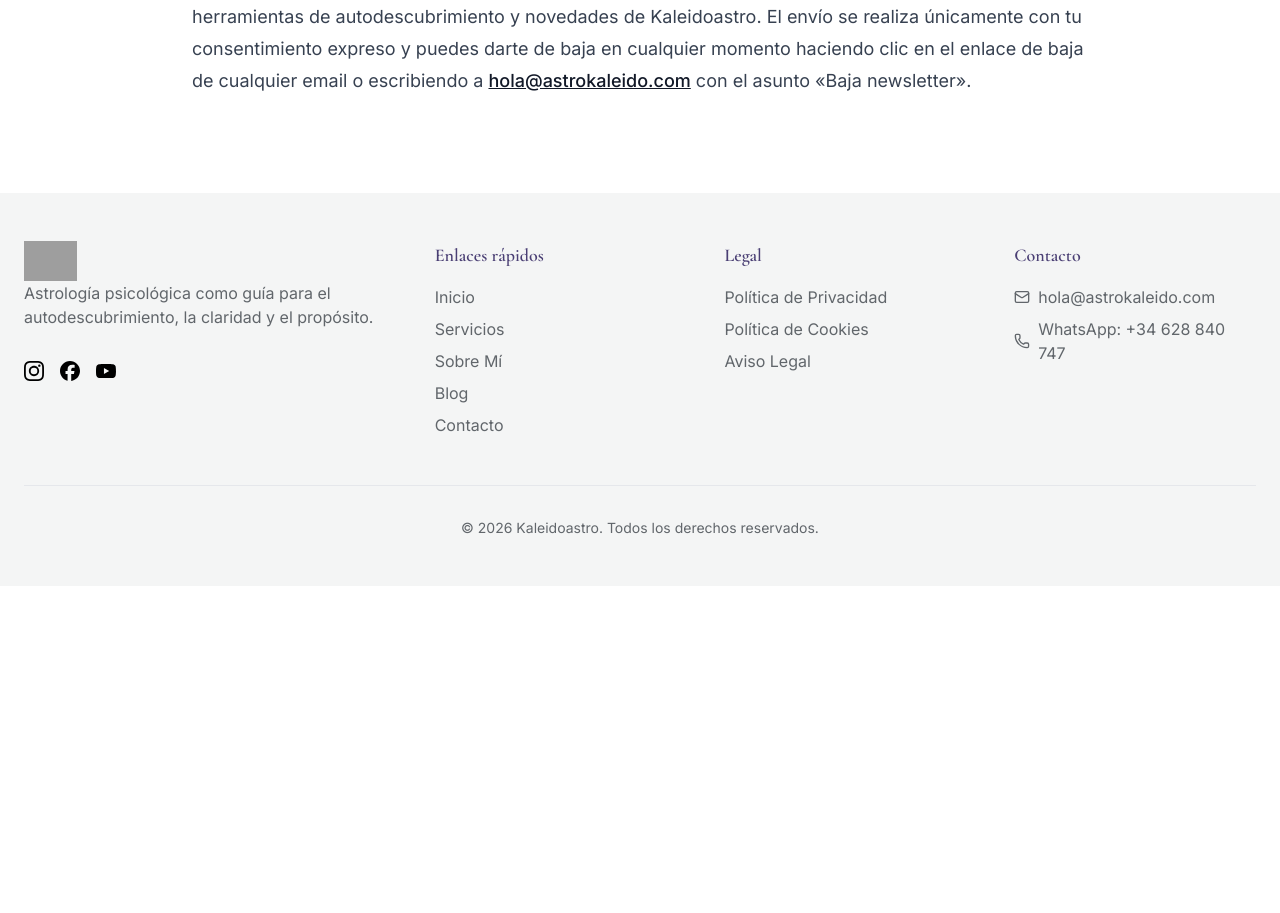
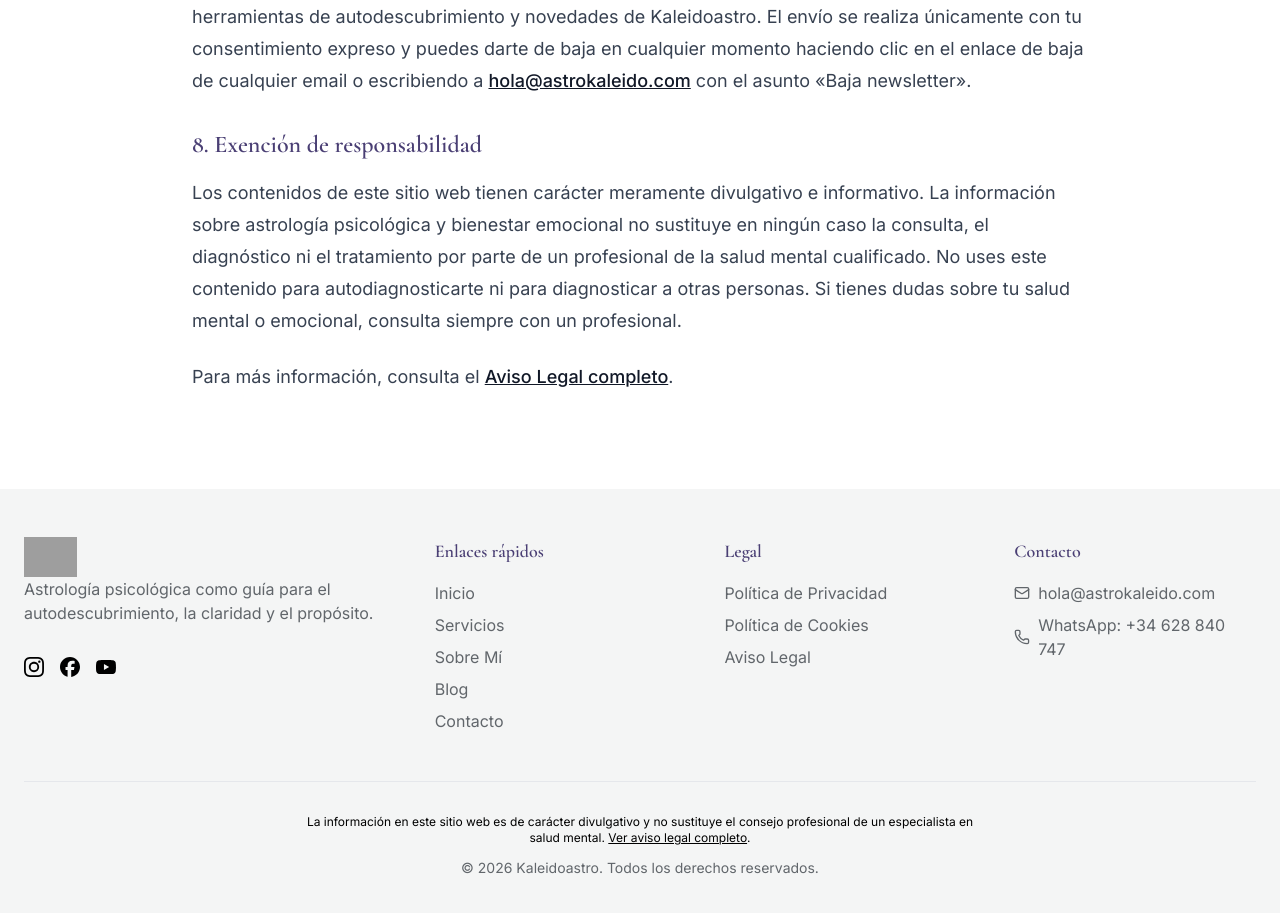
Before and after one commit to Sylviall81/astrok_web, a Next.js app: page /politica-privacidad in a window 1280 px wide. Shown: the part 1820-2733 px from the top of the page. Before the commit the page ends 2406 px from the top, so only its background shows below. Built offline with nearby package versions, Linux system fonts and the light colour scheme; no server answers; grey boxes are pictures that could not be loaded.

Commit message:
excencion de responsabilidad

```diff
--- a/app/aviso-legal/page.tsx
+++ b/app/aviso-legal/page.tsx
@@ -53,6 +53,14 @@ export default function AvisoLegalPage() {
               la falta de disponibilidad del mismo, ni de los contenidos de sitios web de terceros
               accesibles mediante enlaces.
             </p>
+            <p>
+              Los contenidos publicados en este sitio web tienen carácter meramente divulgativo e
+              informativo. La información sobre astrología psicológica y bienestar emocional no
+              sustituye en ningún caso la consulta, el diagnóstico ni el tratamiento por parte de
+              un profesional de la salud mental cualificado. No uses este contenido para
+              autodiagnosticarte ni para diagnosticar a otras personas. Si tienes dudas sobre tu
+              salud mental o emocional, consulta siempre con un profesional.
+            </p>
 
             <h2 className="text-2xl font-lato font-semibold text-primary mt-8 mb-4">5. Ley aplicable y jurisdicción</h2>
             <p>
--- a/app/politica-privacidad/page.tsx
+++ b/app/politica-privacidad/page.tsx
@@ -107,6 +107,22 @@ export default function PoliticaPrivacidadPage() {
               <a href="mailto:hola@astrokaleido.com">hola@astrokaleido.com</a> con el asunto
               «Baja newsletter».
             </p>
+
+            <h2 className="text-2xl font-lato font-semibold text-primary mt-8 mb-4">
+              8. Exención de responsabilidad
+            </h2>
+            <p>
+              Los contenidos de este sitio web tienen carácter meramente divulgativo e informativo.
+              La información sobre astrología psicológica y bienestar emocional no sustituye en
+              ningún caso la consulta, el diagnóstico ni el tratamiento por parte de un profesional
+              de la salud mental cualificado. No uses este contenido para autodiagnosticarte ni para
+              diagnosticar a otras personas. Si tienes dudas sobre tu salud mental o emocional,
+              consulta siempre con un profesional.
+            </p>
+            <p>
+              Para más información, consulta el{" "}
+              <a href="/aviso-legal">Aviso Legal completo</a>.
+            </p>
           </div>
         </div>
       </div>
--- a/components/footer.tsx
+++ b/components/footer.tsx
@@ -109,7 +109,14 @@ export function Footer() {
           </div>
         </div>
 
-        <div className="border-t border-gray-200 mt-12 pt-8 text-center">
+        <div className="border-t border-gray-200 mt-12 pt-8 space-y-3 text-center">
+          <p className="text-xs text-body/60 max-w-2xl mx-auto">
+            La información en este sitio web es de carácter divulgativo y no sustituye el consejo profesional de un especialista en salud mental.{" "}
+            <Link href="/aviso-legal" className="underline hover:text-primary transition-colors">
+              Ver aviso legal completo
+            </Link>
+            .
+          </p>
           <p className="text-sm text-body">
             &copy; {new Date().getFullYear()} Kaleidoastro. Todos los derechos reservados.
           </p>
```
